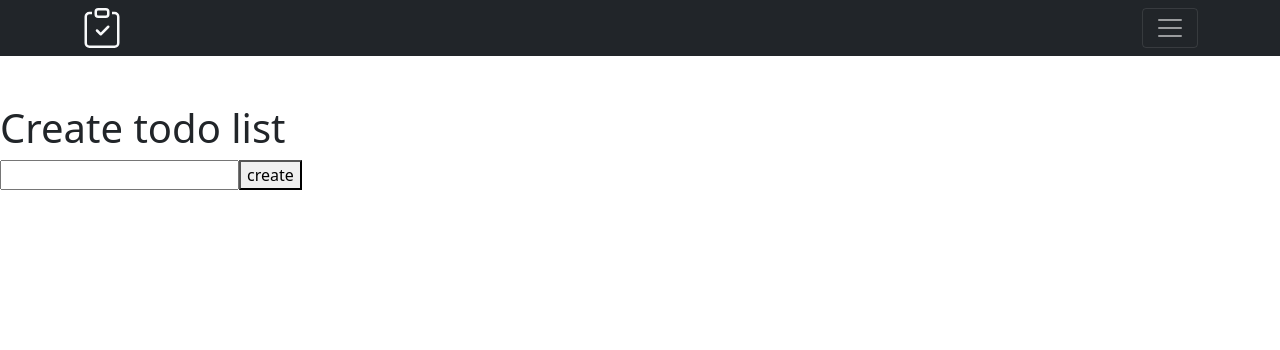
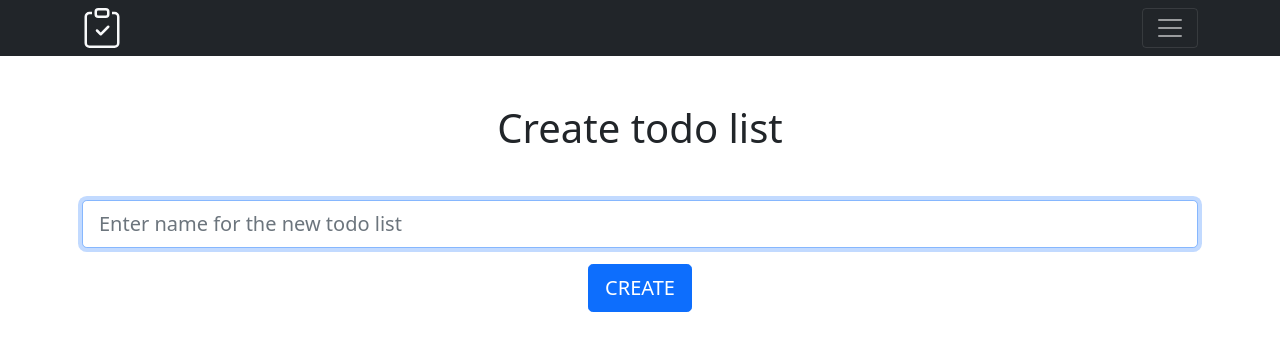
Before and after one commit to sergei-kulimzin/todo-app, a React (Create React App) app: page / in a window 1280 px wide. Shown: the top 350 px of the page. Built offline with nearby package versions, Linux system fonts and the light colour scheme.

Commit message:
add styles for CreateTodoListPage

```diff
--- a/src/pages/create-todo-list-page/create-todo-list-page.jsx
+++ b/src/pages/create-todo-list-page/create-todo-list-page.jsx
@@ -1,4 +1,5 @@
-import { useState } from 'react';
+import { useEffect, useRef, useState } from 'react';
+import { Button, Container, Form } from 'react-bootstrap';
 import { useDispatch } from 'react-redux';
 import { useNavigate } from 'react-router-dom';
 import uniqid from 'uniqid';
@@ -6,6 +7,8 @@ import { createTodoList } from '../../store/actions';
 
 function CreateTodoListPage() {
   const [inputValue, setInputValue] = useState('');
+
+  const inputRef = useRef();
 
   const dispatch = useDispatch();
 
@@ -36,17 +39,39 @@ function CreateTodoListPage() {
     setInputValue('');
   };
 
+  const setInputFocus = () => {
+    inputRef.current.focus();
+  };
+
+  useEffect(setInputFocus, []);
+
   return (
     <>
-      <h1>Create todo list</h1>
-      <form onSubmit={handleSubmitForm}>
-        <input
-          type='text'
-          value={inputValue}
-          onChange={handleChangeInputValue}
-        />
-        <button type='submit'>create</button>
-      </form>
+      <Container>
+        <h1 className='text-center mb-5'>Create todo list</h1>
+        <Form
+          onSubmit={handleSubmitForm}
+          className='d-flex flex-column align-items-center'
+        >
+          <Form.Control
+            className='mb-3'
+            type='text'
+            placeholder='Enter name for the new todo list'
+            size='lg'
+            ref={inputRef}
+            value={inputValue}
+            onChange={handleChangeInputValue}
+          />
+          <Button
+            className='text-uppercase'
+            type='submit'
+            variant='primary'
+            size='lg'
+          >
+            create
+          </Button>
+        </Form>
+      </Container>
     </>
   );
 }
```
